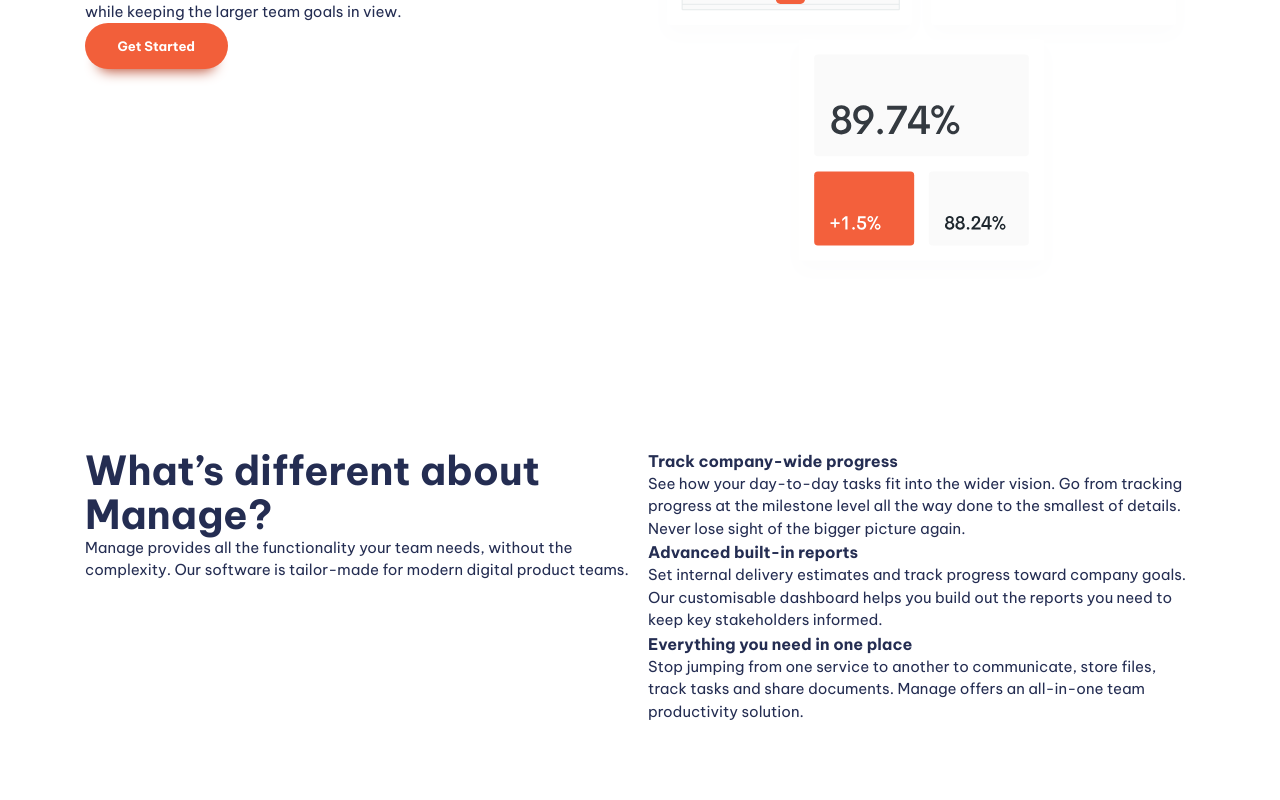
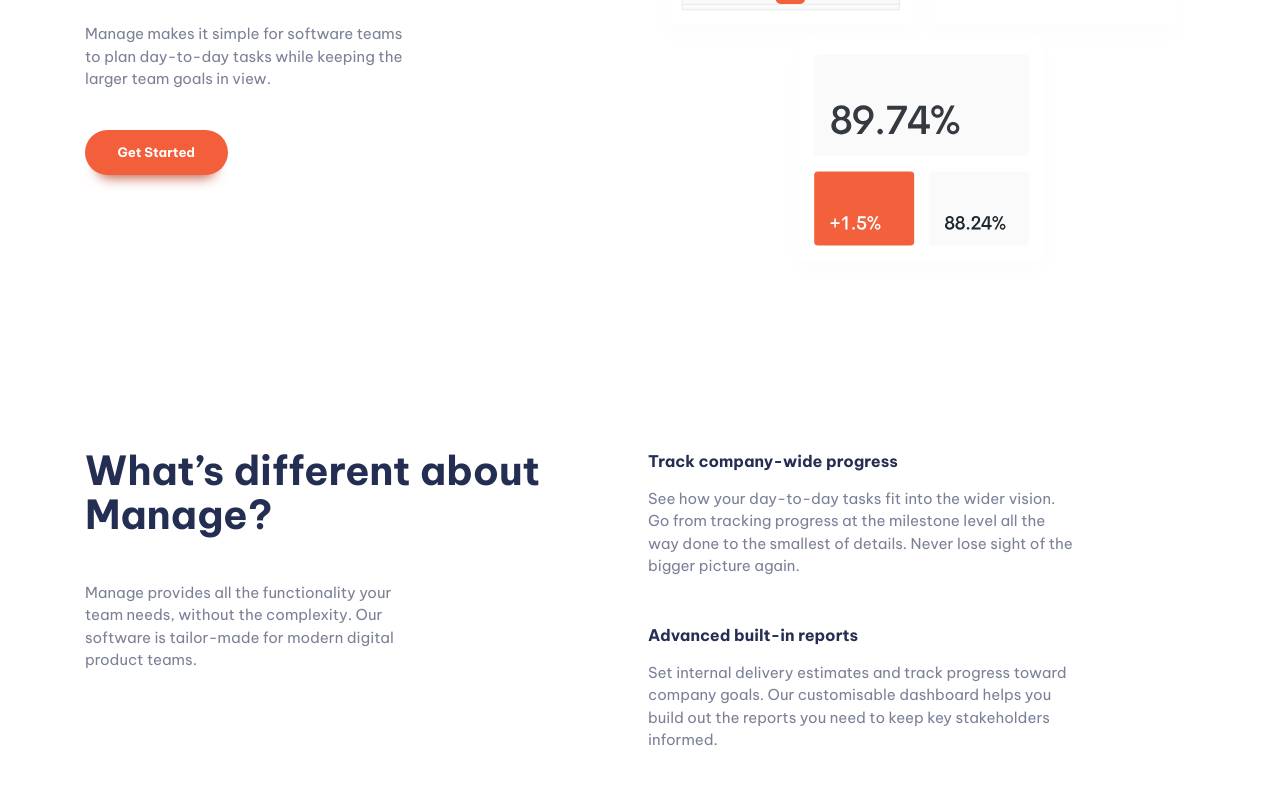
Before and after one commit to ndayishimiyeeric/manage-landing-page, a React (Vite) app: page / in a window 1280 px wide. Shown: the part 380-1180 px from the top of the page. Built offline with nearby package versions, Linux system fonts and the light colour scheme; the HTML template or start-up script is replaced by a standard one.

Commit message:
Add spacing

```diff
--- a/src/components/Footer/Footer.jsx
+++ b/src/components/Footer/Footer.jsx
@@ -28,7 +28,12 @@
           </div>
           <div>
             <nav className="footer-nav">
-              <ul aria-label="footer" role="list">
+              <ul
+                className="flow"
+                style={{ '--flow-spacer': '1em' }}
+                aria-label="footer"
+                role="list"
+              >
                 <li>
                   <Link to="/">Home</Link>
                 </li>
--- a/src/components/MainSection/Hero/Hero.jsx
+++ b/src/components/MainSection/Hero/Hero.jsx
@@ -6,7 +6,7 @@
     <section className="padding-block-900">
       <div className="wrapper">
         <div className="even-columns">
-          <div>
+          <div className="flow">
             <h2 className="fs-secondary-heading fw-bold">
               What’s different about Manage?
             </h2>
@@ -17,7 +17,7 @@
             </p>
           </div>
           <div>
-            <ul className="numbered-items" role="list">
+            <ul className="numbered-items | flow" role="list">
               {data &&
                 data.map((item) => <NumberedItem key={item.id} data={item} />)}
             </ul>
--- a/src/components/MainSection/Hero/NumberedItem.jsx
+++ b/src/components/MainSection/Hero/NumberedItem.jsx
@@ -2,8 +2,10 @@
   const { data } = props;
   return (
     <li>
-      <h3 className="fs-600 fw-bold">{data.title}</h3>
-      <p>{data.body}</p>
+      <div className="flow" style={{ '--flow-spacer': '1em' }}>
+        <h3 className="fs-600 fw-bold">{data.title}</h3>
+        <p data-width="full">{data.body}</p>
+      </div>
     </li>
   );
 }
--- a/src/components/MainSection/Showcase/Showcase.jsx
+++ b/src/components/MainSection/Showcase/Showcase.jsx
@@ -5,7 +5,7 @@
     <section className="padding-block-900">
       <div className="wrapper">
         <div className="even-columns">
-          <div>
+          <div className="flow">
             <h1 className="fs-primary-heading fw-bold">
               Bring everyone together to build better products.
             </h1>
--- a/src/index.css
+++ b/src/index.css
@@ -213,6 +213,13 @@
   gap: 1rem;
 }
 
+@media (min-width: 50em) {
+  .even-columns {
+    grid-auto-flow: column;
+    grid-auto-columns: 1fr;
+  }
+}
+
 .visually-hidden {
   position: absolute;
   width: 1px;
@@ -225,11 +232,8 @@
   border: 0;
 }
 
-@media (min-width: 50em) {
-  .even-columns {
-    grid-auto-flow: column;
-    grid-auto-columns: 1fr;
-  }
+:where(.flow > :not(:first-child)) {
+  margin-top: var(--flow-spacer, 3em);
 }
 
 /* General styling */
@@ -238,6 +242,15 @@
   font-family: var(--ff-body);
   font-size: var(--fs-body);
   color: var(--clr-primary-400);
+}
+
+p:not([class]) {
+  opacity: 0.6;
+  max-width: 32ch;
+}
+
+p[data-width='full'] {
+  max-width: 42ch;
 }
 
 /* Buttons */
```
